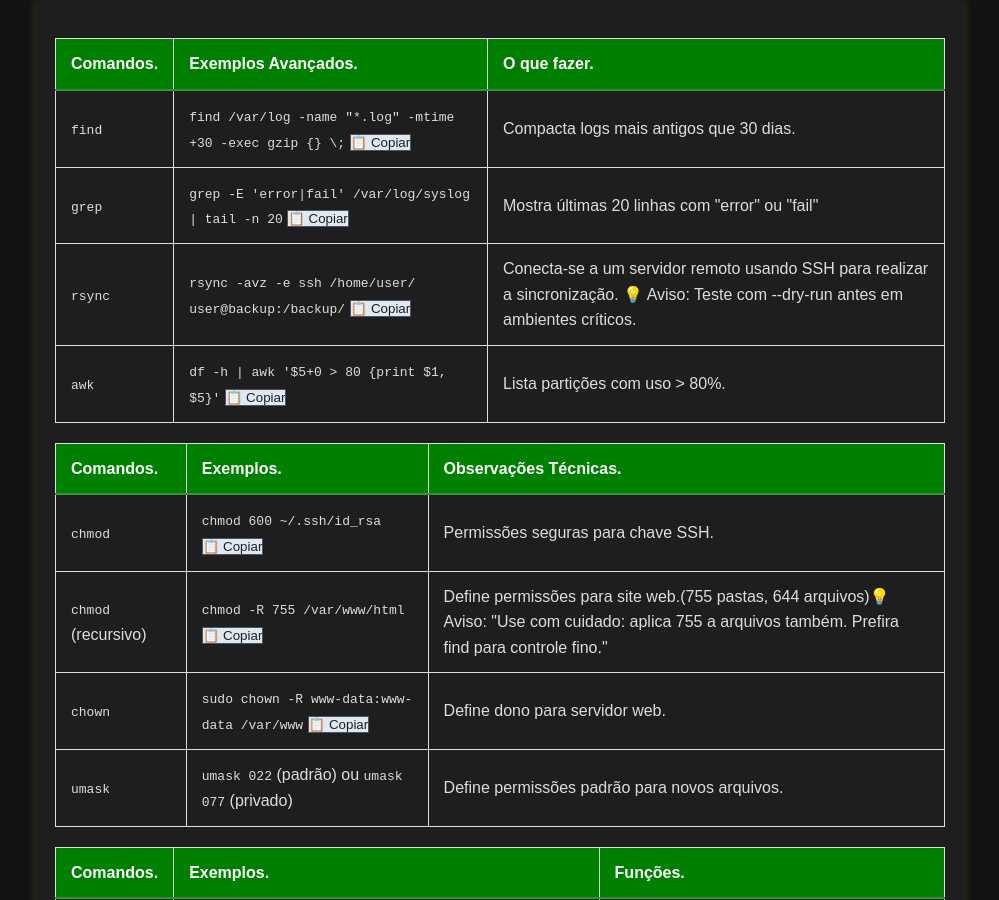
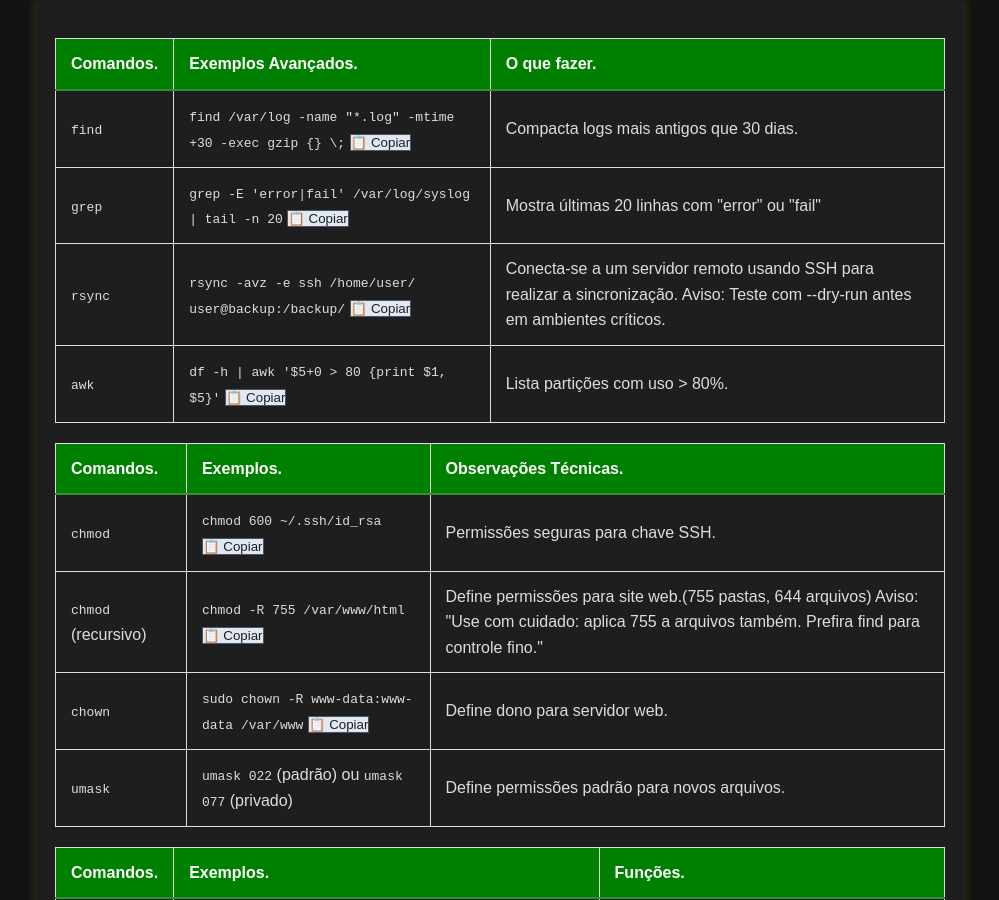
Before and after one commit to Piolinux/piolinux-site, a Jekyll site: the page built from _pages/_iniciantes/comandos-avancados-linux-domine-o-terminal-como-um-pro.md, in a window 1280 px wide and 900 px high, scrolled down 382 px. Shown: the whole window, without its empty margins (140-1139 px from the left). Built offline with Jekyll 4.4.1, drawn with Linux system fonts in a browser that asks for light colours.

```diff
--- a/_pages/_iniciantes/comandos-avancados-linux-domine-o-terminal-como-um-pro.md
+++ b/_pages/_iniciantes/comandos-avancados-linux-domine-o-terminal-como-um-pro.md
@@ -46,7 +46,7 @@ tags: [terminal, comandos, linux, awk, sed, find, xargs, produtividade]
         <code>rsync -avz -e ssh /home/user/ user@backup:/backup/</code>
         <button class="copy-btn" data-command="rsync -avz -e ssh /home/user/ user@backup:/backup/">📋 Copiar</button>
       </td>
-      <td data-label="O que faz">Conecta-se a um servidor remoto usando SSH para realizar a sincronização. 💡 Aviso: Teste com --dry-run antes em ambientes críticos.</td>
+      <td data-label="O que faz">Conecta-se a um servidor remoto usando SSH para realizar a sincronização.  Aviso: Teste com --dry-run antes em ambientes críticos.</td>
     </tr>
     <tr>
       <td data-label="Comando"><code>awk</code></td>
@@ -82,7 +82,7 @@ tags: [terminal, comandos, linux, awk, sed, find, xargs, produtividade]
         <code>chmod -R 755 /var/www/html</code>
         <button class="copy-btn" data-command="chmod -R 755 /var/www/html">📋 Copiar</button>
       </td>
-      <td data-label="Observação Técnica">Define permissões para site web.(755 pastas, 644 arquivos)💡 Aviso:
+      <td data-label="Observação Técnica">Define permissões para site web.(755 pastas, 644 arquivos) Aviso:
 "Use com cuidado: aplica 755 a arquivos também. Prefira find para controle fino."
 
 </td>
```
